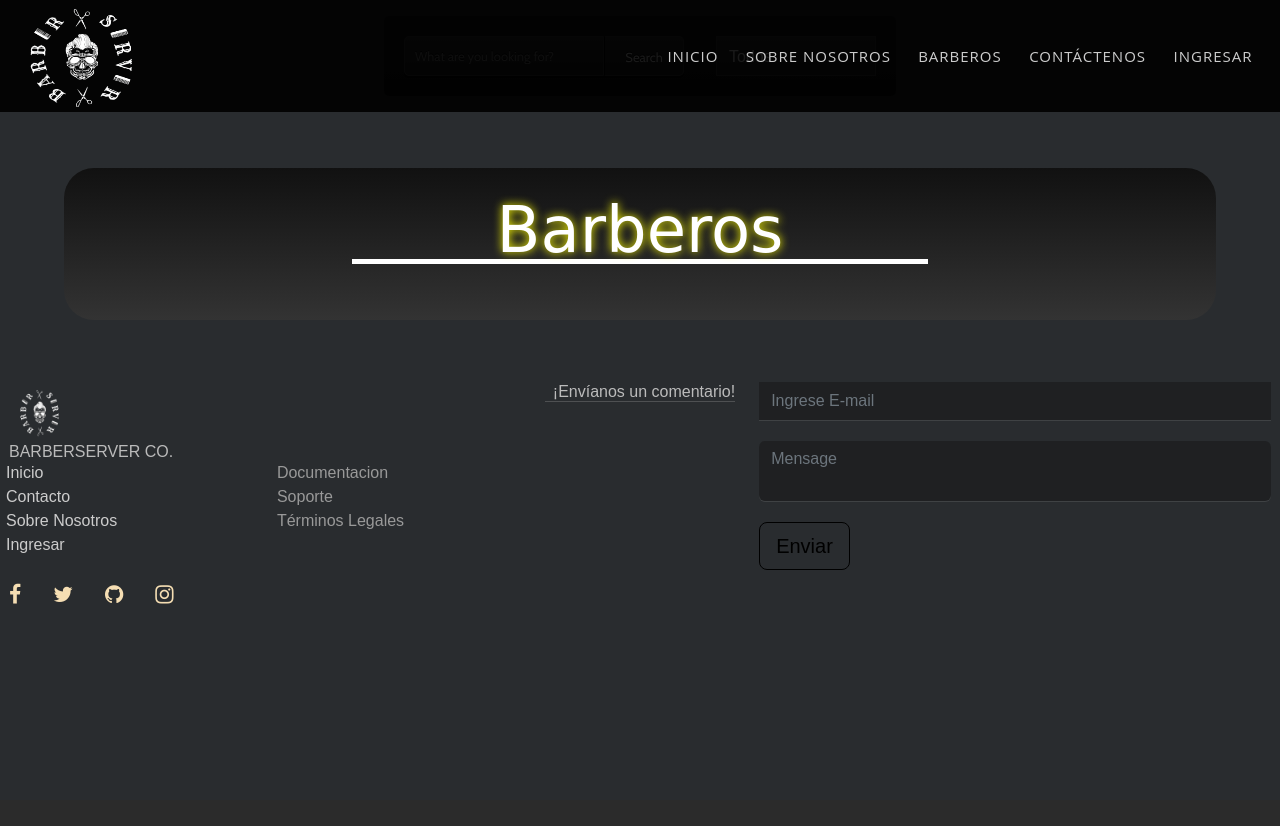
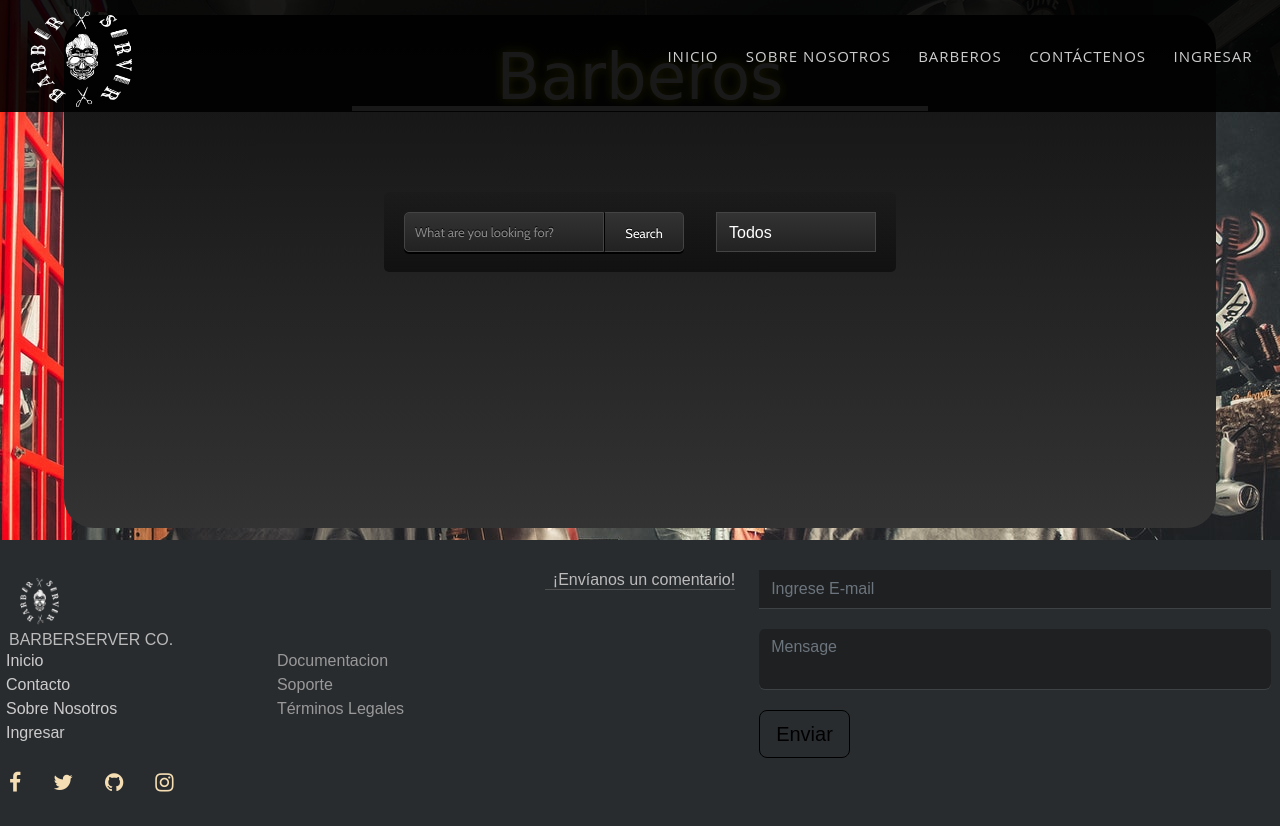
Before and after one commit to marin1321/BarberServer, a Django app: page /barberos/ in a window 1280 px wide. Before the commit the page ends 604 px from the top, so only its background shows below. Run offline with Django 3.2, Linux system fonts and the light colour scheme; data that the repository does not hold is empty; style sheets or scripts are compiled from the project's sources; some libraries are stand-ins or nearby versions; some web fonts are replaced.

Commit message:
corrigiendo front, lo siento victor

```diff
--- a/app/static/css/barberos.css
+++ b/app/static/css/barberos.css
@@ -6,13 +6,21 @@
 option{ background-color: #222; }
 
 /*clases*/
+.barberos {
+	height: 100%;
+    width: 100%;
+    background: url(../img/barberos.jpg) no-repeat;
+    background-size: cover;
+    /* background-position: center center; */
+}
 
 .mainConsultBarber{
     width: 100%;
     height: 100%;
+    display: flex;
     justify-content: center;
     align-items: center;
-    margin-top: 8em;
+    flex-direction: column;
 }
 
 .nom-categoria{
@@ -46,14 +54,114 @@ text-shadow: 0 0 10px yellow;
     border: 1px solid #444;
 }
 
-#main{
+#containerBarberos{
     width: 90%;
     height: 100%;
-    margin-top: 2.5em;
     display: flex;
     flex-wrap: wrap;
     justify-content: center;
     background: linear-gradient(rgb(17, 17, 17), #333);
     border-radius: 30px;
     padding-bottom: 3rem;
+    position: relative;
+    z-index: 1;
+    top: -12px;
 }
+
+/*BARBEROS*/
+/* @import url(https://fonts.googleapis.com/css?family=Open+Sans:400,300,700); */
+
+/* .mainConsultBarber{
+    width: 100%;
+    height: 100%;
+    display:flex;
+    justify-content: center;
+    align-items: center;
+    margin-top: 10em;
+} */
+
+.consultBarber{
+    width: 100%;
+    height: 100%;
+    display: flex;
+    justify-content: center;
+    background: no-repeat center;
+    background-size:cover;
+}
+
+.cardBarberos{
+    width: 20rem;
+    display: flex;
+    flex-direction: column;
+    position: relative;
+    align-items: center;
+}
+
+#cuadroCard{
+    width: 24rem;
+    height: 40rem;
+    background-color: rgba(14, 13, 13, 0.9);
+    border-radius: 20px;
+}
+
+.sec-cardBarberos{
+    width: 100%;
+    height: 100%;
+    display:flex;
+    justify-content: space-around;
+    align-items: center;
+}
+
+.sec-busqueda{
+    width: 100%;
+    height: 2.5em;
+    display:flex;
+    justify-content: center;
+    align-items: center;
+}
+
+.img-Barbero{
+    width:80%;
+    height: 22rem;
+    position:relative;
+    z-index: 10;
+    top: 3rem;
+    border-radius: 30px;
+    box-shadow: 0 0 10px 4px #ffd17b;
+}
+
+.btn-barbero{
+    width: 8rem;
+    height: 2rem;
+    margin-bottom: 1rem;
+    background-color: rgba(0, 0, 0, 0.479);
+    color: #F5F5F5;
+    cursor: pointer;
+}
+
+.datos{
+    width: 100%;
+    height: 20rem;
+    display: flex;
+    flex-direction: column;
+    justify-content: flex-end;
+    align-items: center;
+    position: relative;
+    bottom: 5rem;
+    z-index: 1;
+    color: #F5F5F5;
+}
+
+#input-ConsultBarber{
+    margin-top: 1.5rem;
+}
+.nameB{
+    font-family: Open Sans;
+    font-weight: 300;
+	line-height: 1;
+}
+.nameR{
+    font-family: Open Sans;
+    font-weight: 700;
+    font-size: 1.5rem;
+}
--- a/app/static/css/card.css
+++ b/app/static/css/card.css
@@ -4,8 +4,8 @@
 }
 /*clases*/
 .cards{
-  height: 38rem;
-  width: 25em;
+  height: 36rem;
+  width: 22rem;
   border-radius: 20px;
   box-shadow: 0 0 30px rgba(0,0,0,0.18);
   display: flex;
@@ -57,8 +57,8 @@
 .efectoBlur{
   position: absolute;
   z-index: 5;
-  height: 38rem;
-  width: 25em;
+  height: 36rem;
+  width: 22em;
   background-color: rgba(0,0,0,0.65);
   opacity: 0;
   border-radius: 20px;
--- a/app/static/css/citas.css
+++ b/app/static/css/citas.css
@@ -12,7 +12,7 @@
 }
 
 .ctrCitaTrabajador{
-    height: 40em;
+    height: 20em;
     width: 80%;
     display: flex;
 }
--- a/app/static/css/estilos.css
+++ b/app/static/css/estilos.css
@@ -1,6 +1,12 @@
 @import url('https://fonts.googleapis.com/css2?family=Rye&display=swap');
 @import url('https://fonts.googleapis.com/css?family=Montserrat:400,800');/* Pertenece a los estilos del login y register */
 @import url(https://fonts.googleapis.com/css?family=Alegreya+Sans:300);
+
+.app{
+    width: 100%;
+    height: 100%;
+    order: 2;
+}
 
 a{
     margin-top: 17px;
@@ -65,7 +71,19 @@ header{
     z-index: 1000;
     transition: 0.4s;
     top:0;
+    order: 1;
 }
+
+.mainInicio{
+    width: 100%;
+    height: 100%;
+}
+
+.contenidoBarberServer{
+    width: 100%;
+
+}
+
 .slider{
     background: url(../img/srb.jpeg) no-repeat center center;
     background-size: cover;
@@ -188,6 +206,12 @@ header{
 body {
     /* font-family: 'Alegreya Sans', sans-serif; */
     font-family:'Alegreya Sans', sans-serif;
+    display: flex;
+    flex-direction: column;
+    justify-content: space-between;
+    height: 100vh;
+    width: 100%;
+
 }
 
 /* Sticky footer position and size
@@ -201,13 +225,6 @@ body {
   margin-bottom: 15em;
   background-color: #292c2f;
 }
-.footer {
-  position: relative;
-  bottom: 0;
-  width: 100%;
-  /* Set the fixed height of the footer here */
-  height:260px;
-}
 
 
 /* Sticky footer style and color
@@ -217,7 +234,11 @@ footer {
   background-color: #292c2f;
   color: #bbb;
   margin-bottom: 0px;
-  margin-top: 2em;
+  position: relative;
+  bottom: 0;
+  width: 100%;
+  height:260px;
+  order: 3;
 }
 
 footer a {
@@ -244,9 +265,6 @@ footer .form-control {
 @media screen and (min-width: 1350px) {
     .imagenLogo{
         width: 100px;
-    }
-    .slider{
-        height: 1100px;
     }
 }
 a:not([href]):not([tabindex]) {
--- a/app/static/css/estilosBarber.css
+++ /dev/null
@@ -1,103 +0,0 @@
-/*BARBEROS*/
-/* @import url(https://fonts.googleapis.com/css?family=Open+Sans:400,300,700); */
-
-/* .barberos {
-	height: 100%;
-    width: 100%;
-	background: url(../img/barberos.jpg) no-repeat center center;
-} */
-
-.mainConsultBarber{
-    width: 100%;
-    height: 100%;
-    display:flex;
-    justify-content: center;
-    align-items: center;
-    margin-top: 10em;
-}
-
-.consultBarber{
-    width: 100%;
-    height: 100%;
-    display: flex;
-    justify-content: center;
-    background: no-repeat center;
-    background-size:cover;
-}
-
-.cardBarberos{
-    width: 20rem;
-    display: flex;
-    flex-direction: column;
-    position: relative;
-    align-items: center;
-}
-
-#cuadroCard{
-    width: 24rem;
-    height: 40rem;
-    background-color: rgba(14, 13, 13, 0.9);
-    border-radius: 20px;
-}
-
-.sec-cardBarberos{
-    width: 100%;
-    height: 100%;
-    display:flex;
-    justify-content: space-around;
-    align-items: center;
-}
-
-.sec-busqueda{
-    width: 100%;
-    height: 2.5em;
-    display:flex;
-    justify-content: center;
-    align-items: center;
-}
-
-.img-Barbero{
-    width:80%;
-    height: 22rem;
-    position:relative;
-    z-index: 10;
-    top: 3rem;
-    border-radius: 30px;
-    box-shadow: 0 0 10px 4px #ffd17b;
-}
-
-.btn-barbero{
-    width: 8rem;
-    height: 2rem;
-    margin-bottom: 1rem;
-    background-color: rgba(0, 0, 0, 0.479);
-    color: #F5F5F5;
-    cursor: pointer;
-}
-
-.datos{
-    width: 100%;
-    height: 20rem;
-    display: flex;
-    flex-direction: column;
-    justify-content: flex-end;
-    align-items: center;
-    position: relative;
-    bottom: 5rem;
-    z-index: 1;
-    color: #F5F5F5;
-}
-
-#input-ConsultBarber{
-    margin-top: 1.5rem;
-}
-.nameB{
-    font-family: Open Sans;
-    font-weight: 300;
-	line-height: 1;
-}
-.nameR{
-    font-family: Open Sans;
-    font-weight: 700;
-    font-size: 1.5rem;
-}
--- a/app/static/css/search.css
+++ b/app/static/css/search.css
@@ -1,8 +1,7 @@
 @import url(https://fonts.googleapis.com/css?family=Cabin:400);
 
 .busqueda {
-	height: 100%;
-	position: absolute;
+	height: 5%;
 	text-align: center;
 	width: 100%;
 }
@@ -20,7 +19,7 @@
 	margin: 12rem auto 0;
 	padding: 20px;
 	position: relative;
-	z-index: 1;
+	z-index: 100;
 }
 
 /* .busqueda:before,
--- a/app/templates/barberos.html
+++ b/app/templates/barberos.html
@@ -1,7 +1,7 @@
 {% extends 'base.html' %}
 {% load static %}
 {% block stilos %}
-<link rel="stylesheet" href="{% static 'css/estilosBarber.css'%}">
+
 <link rel="stylesheet" href="{% static 'css/search.css'%}">
 <link rel="stylesheet" href="{% static 'css/barberos.css'%}">
 <link rel="stylesheet" href="{% static 'css/card.css'%}">
@@ -28,9 +28,10 @@
                     <option value="Barberos">Barberos</option>
                     <option value="Peluqueros">Peluqueros</option>
                     <option value="Estilista">Estilista</option>
-                </select></form>
+                </select>
+            </form>
         </section>
-        <section id="main">
+        <section id="containerBarberos">
             <h2 class="nom-categoria">Barberos</h2>
             <div class="cards-barberos">
                 {% for barber in barber %}
@@ -53,6 +54,7 @@
             </div>
         </section>
     </div>
+
         <div  class="modal fade" id="exampleModal"  role="dialog" aria-labelledby="exampleModalLabel" aria-hidden="true">
 </main>
 {% endblock %}
--- a/app/templates/base.html
+++ b/app/templates/base.html
@@ -63,10 +63,9 @@
         </nav>
     </header>
     <div class="app" id="app">
-
         {% block appContenido %}{% endblock%}
     </div>
-    <footer class="footer">
+    <footer>
         <div class="container">
             <div class="row">
                 <div class="col-md-5">
--- a/app/templates/citasBarbero.html
+++ b/app/templates/citasBarbero.html
@@ -2,11 +2,6 @@
 {% load static %}
 {% block stilos %}
 <link rel="stylesheet" href="{% static 'css/citas.css'%}">
-<!-- <link rel="stylesheet" href="{% static 'css/search.css'%}">
-<link rel="stylesheet" href="{% static 'css/card.css'%}">
-<link rel="stylesheet" href="{% static 'css/profile.css'%}">
-<link rel="stylesheet" href="{% static 'css/btnEdit.css'%}">
-<link rel="stylesheet" href="{% static 'css/calificacion.css'%}"> -->
 {% endblock stilos %}
 {% block appContenido %}
 
--- a/app/templates/perfilBarbero.html
+++ b/app/templates/perfilBarbero.html
@@ -6,7 +6,7 @@
 <link rel="stylesheet" href="{% static 'css/calificacion.css'%}">
 {% endblock stilos %}
 {% block appContenido %}
-<body>
+<main>
     <!-- <h1>Perfil Barbero</h1>
     {% for datosB in datosB %}
     <p>{{ datosB.nombres }}</p>
@@ -159,5 +159,5 @@
         </div>
         {% endfor %}
     </div>
-</body>
+</main>
 {% endblock %}
--- a/app/templates/perfilCliente.html
+++ b/app/templates/perfilCliente.html
@@ -6,7 +6,7 @@
 <link rel="stylesheet" href="{% static 'css/calificacion.css'%}">
 {% endblock stilos %}
 {% block appContenido %}
-<body>
+<main>
     <!-- {% comment %} <h1>Perfil Cliente</h1>
     {% for datosC in datosC %}
     <p>{{ datosC.nombres }}</p>
@@ -134,6 +134,6 @@
             </div>
         </div>
     </div>
-</body>
+</main>
 {% endblock %}
 </html>
```
Also changed, not shown: app/templates/inicio.html (+11 -8 lines).
